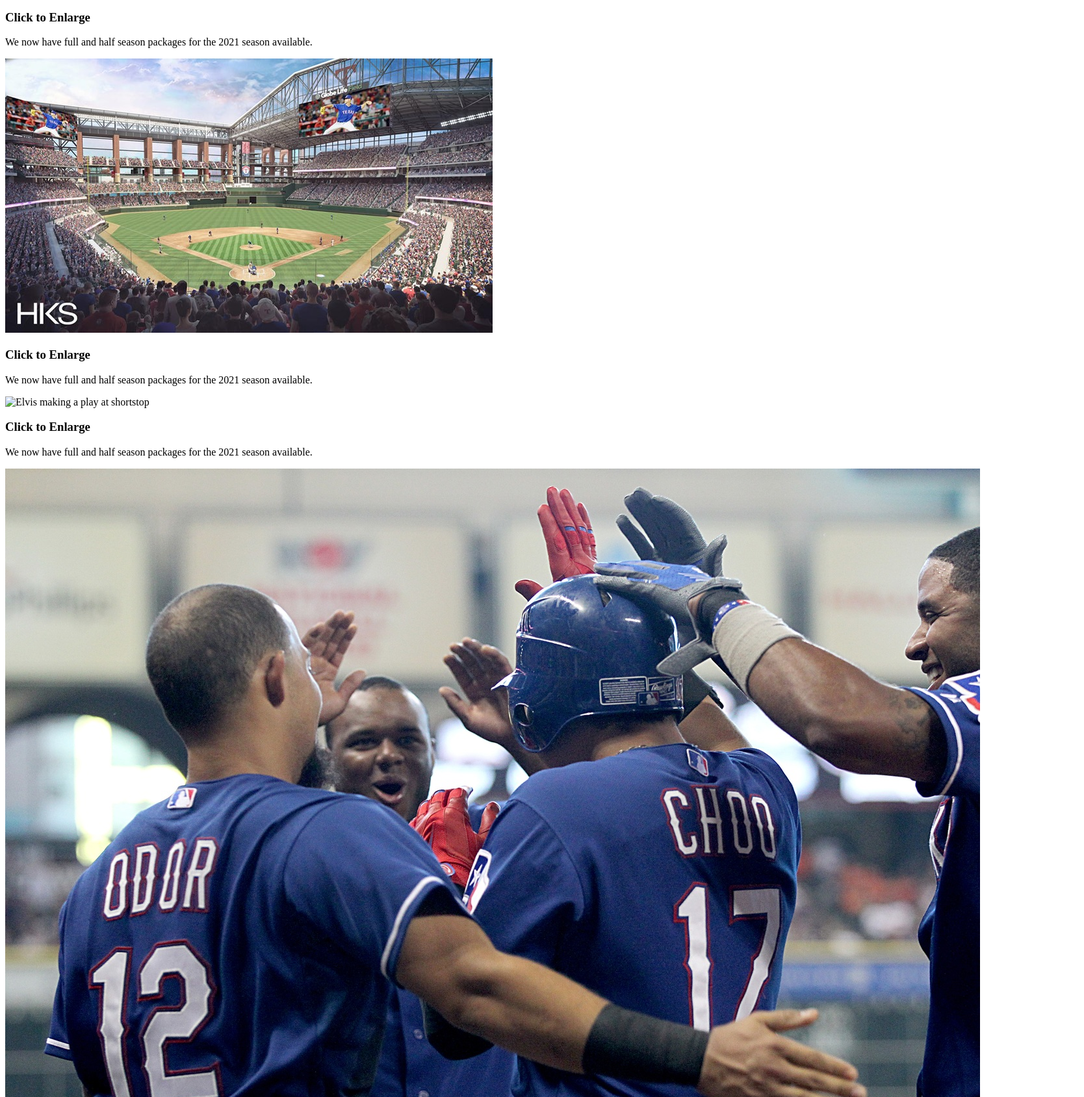
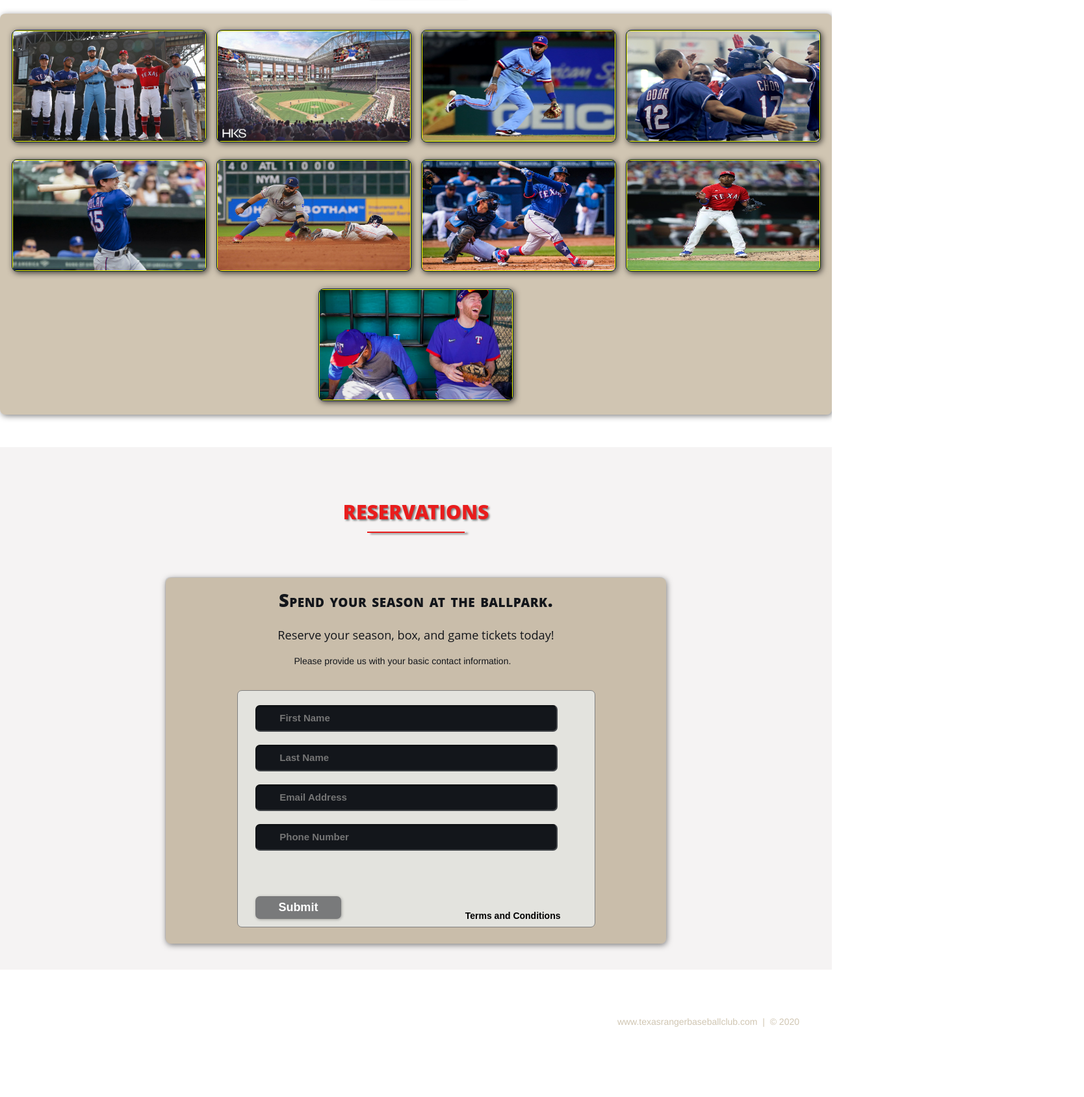
Before and after one commit to austintuley/HTML-and-CSS-Projects, a plain HTML site: page Projects/project/index.html in a window 1280 px wide. Shown: the part 1112-2800 px from the top of the page at 65% size, 1668 px wide, since content can reach past the window. After the commit the page ends 2714 px from the top, so only its background shows below. Drawn offline with Linux system fonts and the light colour scheme.

Commit message:
Push basic HTML & CSS 'Texas Rangers' website

```diff
--- /dev/null
+++ b/Projects/project/css/animations.css
@@ -0,0 +1,109 @@
+/* ------------------------
+    MENU SECTION ANIMATION
+   ------------------------ */
+
+.menu {
+	color: #f00;
+	font: bold 12px/18px sans-serif;
+	text-align: center;
+	display: inline;
+	margin: 0% auto;
+	padding: 0;
+	list-style: none;
+	text-decoration: none;
+}
+
+.menu li {
+	color: #000;
+	background-color: rgba(255, 255, 255, 1);
+	display: inline-block;
+	margin: 0% auto;
+	position: relative;
+	padding: 15px 4%;
+	border: 1px solid #9d9fa2;
+	box-shadow: 2px 2px 10px 0 rgba(0, 0, 0, 0.5);
+	border-radius: 6px;
+	/* background-color:#052136; */
+	cursor: pointer;
+	transition-property: background;
+	transition-duration: .4s;
+	transition-delay: 0s;
+	transition-timing-function: ease-in-out;
+}
+
+.menu li:hover {
+	color: #f00;
+	background-color: rgba(100, 65, 0, .3);
+}
+
+/* ---------------------------
+    GALLERY SECTION ANIMATION
+   --------------------------- */
+
+.photo {
+	position: relative;
+	line-height: 0;
+	margin-bottom: 2em;
+	overflow: hidden;
+	border-radius: 8px;
+	padding: 1px;
+	border: 1px solid #021a40;
+	background-color: #ff0;
+	box-shadow: 2px 2px 10px 0 rgba(0, 0, 0, 0.7);
+}
+
+.photo-container {
+	text-align: center;
+	margin: 15px auto;
+	width: 300px;
+	height: 169px;
+}
+
+.photo img {
+	max-width: 100%;
+	width: 300px;
+	height: 169px;
+}
+
+.photo-overlay {
+	color: #fff;
+	position: absolute;
+	top: 0;
+	right: 0;
+	bottom: 0;
+	left: 0;
+	padding-left: 20px;
+	padding-right: 20px;
+	justify-content: center; /* FOR CENTERING TEXT INSIDE .PHOTO-OVERLAY */
+	align-items: center;
+	background: rgba(0, 0, 0, .5);
+}
+
+.white-head {
+	color: #c9bdaa;
+	margin-top: 5%;
+}
+
+/* ---------------------------
+    PHOTO OVERLAY TRANSITIONS
+   --------------------------- */
+
+.photo-overlay {
+	opacity: 0;
+	transition: opacity .5s;
+	border-radius: 10px;
+	cursor: pointer;
+}
+
+.photo-overlay:hover {
+	opacity: 1;
+}
+
+.photo img {
+	transition: transform .5s;
+	transform-origin: 50% 50%;
+}
+
+.photo img:hover {
+	transform: scale(1.1);
+}
--- /dev/null
+++ b/Projects/project/css/shared.css
@@ -0,0 +1,354 @@
+/* ----------------
+	GENERIC STYLES
+   ---------------- */
+
+html {
+	font-family: sans-serif;
+	font-size: 62.5%;
+	-webkit-tap-highlight-color: rgba(0, 0, 0, 0);
+	-webkit-text-size-adjust: 100%;
+	-ms-text-size-adjust: 100%;
+}
+
+body {
+	font-size: 14px;
+	margin: 0;
+	font-family: "Helvetica Neue", Helvetica, Arial, sans-serif;
+	line-height: 1.42857143;
+	color: #333;
+	background-color: #fff;
+}
+
+footer,
+nav {
+	display: block;
+}
+
+h1,
+h2,
+h3,
+h4,
+h5,
+h6 {
+	font-family: 'Open Sans', sans-serif;
+}
+
+h1 {
+	line-height: 50px;
+	font-weight: 900;
+	font-size: 30px;
+	text-transform: uppercase;
+	text-align: center;
+	color: #e91c1c;
+	text-shadow: 2px 2px 3px rgba(0, 0, 0, 0.5);
+}
+
+h1::after {
+	/* THIS IS WHERE THE UNDERLINE EFFECT HAPPENS */
+	display: block;
+	content: "";
+	height: 2px;
+	width: 150px;
+	background: #e91c1c;
+	margin: 5px auto 4px;
+	box-shadow: 5px 2px 3px rgba(0, 0, 0, 0.5);
+}
+
+h2 {
+	line-height: 50px;
+	color: #e91c1c;
+}
+
+h3 {
+	line-height: 30px;
+	padding-bottom: 20px;
+}
+
+h4 {
+	padding-top: 25px;
+	line-height: 40px;
+	padding-bottom: 0px;
+	font-size: 22px;
+	font-weight: 900;
+}
+
+p {
+	font-weight: 300;
+	line-height: 30px;
+	padding-bottom: 15px;
+}
+
+.text-center {
+	text-align: center;
+}
+
+.heading-padding {
+	padding-bottom: 40px;
+}
+
+section {
+	padding-top: 50px;
+	margin-bottom: 50px;
+}
+
+.navbar {
+	height: 150px;
+	max-height: 340px;
+	display: block;
+}
+
+.container {
+	padding-right: 15px;
+	padding-left: 15px;
+	margin-right: auto;
+	margin-left: auto;
+}
+
+.container-fluid {
+	padding-right: 15px;
+	padding-left: 15px;
+	margin-right: auto;
+	margin-left: auto;
+}
+
+.row {
+	margin-right: -15px;
+	margin-left: -15px;
+}
+
+.clearfix:after,
+.container:after,
+.navbar:after {
+	clear: both;
+	display: table;
+	content: " ";
+}
+
+.wrap {
+	height: 100%;
+	width: 100%;
+	position: absolute;
+	/* THIS ENSURES THAT THE IMAGES CANNOT
+	   RENDER OUTSIDE OF THEIR CONTAINER
+	   WITHOUT FORCING ANY SCROLLBARS */
+	overflow: hidden;
+	top: 0;
+	left: 0;
+	text-align: center;
+}
+
+.menu-container {
+	max-height: 340px;
+	margin: 0% auto; /*how you would center something */
+	content: " ";
+	/* top: 0;
+	left: 0; */
+	/* position: absolute; */ /* To the top edge of the screen*/
+	width: 100%;
+	position: fixed;
+	z-index: 100;
+	/* background-color: rgba(255, 255, 255, 0.5); */
+}
+
+/* -------------
+    HOME STYLES
+   ------------- */
+
+#home {
+	background: url(../images/ballcap.jpg) no-repeat 50% 50%;
+	background-attachment: fixed; /* keeps image from moving during scrolling */
+	-webkit-background-size: cover;
+	-moz-background-size: cover;
+	-o-background-size: cover;
+	background-size: cover;
+	width: 100%;
+	display: block;
+	height: auto;
+	padding-top: 350px; /* This is spacer before main title logo */
+	padding-bottom: 500px; /* This is spacer before main title logo */
+	color: #fff;
+}
+
+.head-main {
+	text-shadow: 2px 4px 5px rgba(0, 0, 0, 0.9);
+	font-variant: small-caps;
+	color: #fff;
+	letter-spacing: 5pt;
+	word-spacing: 21pt;
+	font-size: 4.5em;
+	text-align: left;
+	font-family: impact, sans-serif;
+	line-height: 2;
+	font-weight: 900;
+	border: 5px double #fff;
+	padding: 10px;
+}
+
+.head-sub-main {
+	font-size: 23px;
+	font-weight: 500;
+	padding: 50px 20px 10px 20px;
+	text-transform: uppercase;
+}
+
+.head-last {
+	font-size: 18px;
+	font-weight: 900;
+	padding: 5px 20px 20px 20px;
+	border: 1px dotted #fff;
+	padding: 5px;
+}
+
+/* ----------------
+	CONTACT STYLES
+   ---------------- */
+
+.flex-container {
+	display: -webkit-flex;
+	display: flex;
+	flex-wrap: wrap;
+	padding: 10px;
+	border-radius: 8px;
+	margin: 0px auto;
+	background-color: rgba(100, 65, 0, .3);
+	box-shadow: 2px 2px 10px 0 rgba(0, 0, 0, 0.5);
+}
+
+#contact {
+	background-color: #f5f3f3;
+}
+
+.reservation {
+	width: 60%;
+	padding: 10px;
+	border-radius: 8px;
+	margin: 0px auto;
+	background-color: rgba(100, 65, 0, .3);
+	box-shadow: -1px -1px 1px 0 rgba(0, 0, 0, 0.1), 1px 2px 10px 0 rgba(0, 0, 0, 0.5);
+}
+
+.reservation h2 {
+	width: 70%;
+	text-align: center;
+	margin: 0 auto;
+	color: #13161b;
+	font-weight: 500;
+	font-size: 1.3em;
+	letter-spacing: 0pt;
+	word-spacing: 0pt;
+}
+
+.reservation h2 span {
+	width: 70%;
+	text-align: center;
+	margin: 0 auto;
+	color: #13161b;
+	font-weight: 900;
+	font-size: 1.5em;
+	font-variant: small-caps;
+	letter-spacing: .4pt;
+	word-spacing: .3pt;
+}
+
+.reservation p {
+	color: #13161b;
+	width: 50%;
+	margin: 0 auto;
+}
+
+.reservation form {
+	font-size: 15px;
+	outline: none;
+	font-weight: 600;
+	color: #8d8e8f;
+	padding: 12px 12px;
+	width: 70%;
+	border: 1px solid #808080;
+	margin: 2% auto;
+	border-radius: 7px;
+	background: rgb(227 227 222);
+	box-shadow: 2px 3px 3px 0px rgba(0, 0, 0, 0, .3);
+	font-family: 'Raleway', sans-serif;
+}
+
+.reservation input[type="text"] {
+	font-size: 15px;
+	outline: none;
+	font-weight: 600;
+	color: #8d8e8f;
+	padding: 2% 1% 2% 7%;
+	width: 80%;
+	border-top: 1px solid #090b0d;
+	border-right: 2px solid #424549;
+	border-bottom: 2px solid #424549;
+	border-left: 1px solid #090b0d;
+	margin: 10px 1em;
+	border-radius: 7px;
+	background: #13161b;
+	box-shadow: inset 0px 3px 0px 0px rgba(5, 5, 5, 0.15);
+	font-family: 'Raleway', sans-serif;
+}
+
+.reservation input[type="text"]:hover {
+	box-shadow: 0 0 18px rgba(100, 65, 0, .8);
+}
+
+.form-spacer {
+	padding: 30px 39px;
+}
+
+.terms {
+	margin: 30px 1px 0 0;
+	padding-left: 52px;
+	font-size: 14px;
+	line-height: 5px;
+	color: #000;
+	cursor: pointer;
+	font-family: 'Raleway', sans-serif;
+	font-weight: 600;
+	position: relative;
+	display: inline;
+	float: right;
+	margin-top: 13%;
+}
+
+.terms:hover {
+	color: orange;
+	text-decoration: underline;
+}
+
+.submit input[type='submit'] {
+	color: rgb(255, 255, 255);
+	cursor: pointer;
+	border: none;
+	font-weight: 900;
+	outline: none;
+	text-align: center;
+	font-family: 'Raleway', sans-serif;
+	margin: 0px 3%;
+	padding: 7px 0px;
+	width: 25%;
+	font-size: 18px;
+	transition: border-color 0.3s color 0.3s background-color 0.3s;
+	border-radius: 7px;
+	background-color: #797a7b;
+	box-shadow: 1px 1px 4px 0 rgba(0, 0, 0, 0.3);
+}
+
+.submit input[type='submit']:hover {
+	color: #000;
+	background-color: #8d8e8f;
+	box-shadow: inset 1px 2px 15px 0 rgba(0, 0, 0, 0.5);
+}
+
+/* ---------------
+	FOOTER STYLE
+   --------------- */
+
+#footer {
+	background-color: ;
+	color: rgba(100, 65, 0, .3);
+	text-shadow: 2px 2px 8px 0 (0, 0, 0, 0.4);
+	padding: 20px 50px 20px 5px;
+	text-align: right;
+}
--- a/Projects/project/index.html
+++ b/Projects/project/index.html
@@ -3,145 +3,146 @@
 <head>
     <meta charset="UTF-8">
     <meta name="viewport" content="width=device-width, initial-scale=1.0">
-        <title>Texas Rangers Baseball</title>
+    <title>The Texas Rangers</title>
+    <link rel="stylesheet" href="./css/shared.css">
+    <link rel="stylesheet" href="./css/animations.css">
 </head>
 <body>
-
     <!-- NAV -->
-        <div>
-            <div>
-                <ul>
-                    <a href="#home" id="link"><li>HOME</li></a>
-                    <a href="#gallery" id="link"><li>GALLERY</li></a>
-                    <a href="#contact" id="link"><li>RESERVATIONS</li></a>
+    <div class="wrap">
+        <div class="menu-container">
+            <ul class="menu">
+               <a href="#home"><li>Home</li></a>
+               <a href="#gallery"><li>Gallery</li></a>
+               <a href="#contact"><li>Reservations</li></a>
             </ul>
         </div>
     </div>
-        <!-- END NAV-->
+    <!-- END NAV -->
 
     <!-- HOME -->
     <div id="home">
-            <div>
-                <div>
-                    <span>The Texas Rangers</span>
+        <div class="container">
+            <div class="text-center">
+                <span class="head-main">The Texas Rangers</span>
             </div>
         </div>
     </div>
     <!-- END HOME-->
 
     <!-- GALLERY -->
-        <section>
-            <div id="gallery">
+    <section id="gallery">
+        <div>
             <h1>Gallery</h1>
-                <div>
+            <div class="flex-container">
 
-                    <!-- PHOTO-CONTAINER 1-->
-                    <div>
-                        <div>
-                            <img src="./images/thumb/thumbnail_1.jpg" alt="New 2020 Uniforms">
-                            <div>
+                <!-- PHOTO CONTAINER 1-->
+                <div class="photo-container">
+                    <div class="photo">
+                        <img src="./images/thumb/thumbnail_1.jpg" alt="">
+                        <div class="photo-overlay">
                             <h3>Click to Enlarge</h3>
-                                <p>We now have full and half season packages for the 2021 season available.</p>
+                            <p>2021 Season Tickets Now On Sale</p>
                         </div>
                     </div>
                 </div>
-                    <!-- END PHOTO-CONTAINER 1-->
+                <!-- END PHOTO CONTAINER 1-->
 
-                    <!-- PHOTO-CONTAINER 2-->
-                    <div>
-                        <div>
-                            <img src="./images/thumb/thumbnail_2.jpg" alt="Globe Life Field">
-                            <div>
+                <!-- PHOTO CONTAINER 2-->
+                <div class="photo-container">
+                    <div class="photo">
+                        <img src="./images/thumb/thumbnail_2.jpg" alt="">
+                        <div class="photo-overlay">
                             <h3>Click to Enlarge</h3>
-                                <p>We now have full and half season packages for the 2021 season available.</p>
+                            <p>2021 Season Tickets Now On Sale</p>
                         </div>
                     </div>
                 </div>
-                    <!-- END PHOTO-CONTAINER 2-->
+                <!-- END PHOTO CONTAINER 2-->
 
-                    <!-- PHOTO-CONTAINER 3-->
-                    <div>
-                        <div>
-                            <img src="./images/thumb/thumbnail_3.jpg" alt="Elvis making a play at shortstop">
-                            <div>
+                <!-- PHOTO CONTAINER 3-->
+                <div class="photo-container">
+                    <div class="photo">
+                        <img src="./images/thumb/thumbnail_3.webp" alt="">
+                        <div class="photo-overlay">
                             <h3>Click to Enlarge</h3>
-                                <p>We now have full and half season packages for the 2021 season available.</p>
+                            <p>2021 Season Tickets Now On Sale</p>
                         </div>
                     </div>
                 </div>
-                    <!-- END PHOTO-CONTAINER 3-->
+                <!-- END PHOTO CONTAINER 3-->
 
-                    <!-- PHOTO-CONTAINER 4-->
-                    <div>
-                        <div>
-                            <img src="./images/thumb/thumbnail_4.jpg" alt="Choo being congratulated after a hit">
-                            <div>
+                <!-- PHOTO CONTAINER 4-->
+                <div class="photo-container">
+                    <div class="photo">
+                        <img src="./images/thumb/thumbnail_4.jpg" alt="">
+                        <div class="photo-overlay">
                             <h3>Click to Enlarge</h3>
-                                <p>We now have full and half season packages for the 2021 season available.</p>
+                            <p>2021 Season Tickets Now On Sale</p>
                         </div>
                     </div>
                 </div>
-                    <!-- END PHOTO-CONTAINER 4-->
+                <!-- END PHOTO CONTAINER 4-->
 
-                    <!-- PHOTO-CONTAINER 5-->
-                    <div>
-                        <div>
-                            <img src="./images/thumb/thumbnail_5.jpg" alt="Solak follow through of a swing">
-                            <div>
+                <!-- PHOTO CONTAINER 5-->
+                <div class="photo-container">
+                    <div class="photo">
+                        <img src="./images/thumb/thumbnail_5.jpg" alt="">
+                        <div class="photo-overlay">
                             <h3>Click to Enlarge</h3>
-                                <p>We now have full and half season packages for the 2021 season available.</p>
+                            <p>2021 Season Tickets Now On Sale</p>
                         </div>
                     </div>
                 </div>
-                    <!-- END PHOTO-CONTAINER 5-->
+                <!-- END PHOTO CONTAINER 5-->
 
-                    <!-- PHOTO-CONTAINER 6-->
-                    <div>
-                        <div>
-                            <img src="./images/thumb/thumbnail_6.jpg" alt="Odor laying down at tag at second base">
-                            <div>
+                <!-- PHOTO CONTAINER 6-->
+                <div class="photo-container">
+                    <div class="photo">
+                        <img src="./images/thumb/thumbnail_6.jpg" alt="">
+                        <div class="photo-overlay">
                             <h3>Click to Enlarge</h3>
-                                <p>We now have full and half season packages for the 2021 season available.</p>
+                            <p>2021 Season Tickets Now On Sale</p>
                         </div>
                     </div>
                 </div>
-                    <!-- END PHOTO-CONTAINER 6-->
+                <!-- END PHOTO CONTAINER 6-->
 
-                    <!-- PHOTO-CONTAINER 7-->
-                    <div>
-                        <div>
-                            <img src="./images/thumb/thumbnail_7.jpg" alt="Calhoun follow through of a swing">
-                            <div>
+                <!-- PHOTO CONTAINER 7-->
+                <div class="photo-container">
+                    <div class="photo">
+                        <img src="./images/thumb/thumbnail_7.jpg" alt="">
+                        <div class="photo-overlay">
                             <h3>Click to Enlarge</h3>
-                                <p>We now have full and half season packages for the 2021 season available.</p>
+                            <p>2021 Season Tickets Now On Sale</p>
                         </div>
                     </div>
                 </div>
-                    <!-- END PHOTO-CONTAINER 7-->
+                <!-- END PHOTO CONTAINER 7-->
 
-                    <!-- PHOTO-CONTAINER 8-->
-                    <div>
-                        <div>
-                            <img src="./images/thumb/thumbnail_8.jpg" alt="Montero getting pumped up on the mound">
-                            <div>
+                <!-- PHOTO CONTAINER 8-->
+                <div class="photo-container">
+                    <div class="photo">
+                        <img src="./images/thumb/thumbnail_8.jpg" alt="">
+                        <div class="photo-overlay">
                             <h3>Click to Enlarge</h3>
-                                <p>We now have full and half season packages for the 2021 season available.</p>
+                            <p>2021 Season Tickets Now On Sale</p>
                         </div>
                     </div>
                 </div>
-                    <!-- END PHOTO-CONTAINER 8-->
+                <!-- END PHOTO CONTAINER 8-->
 
-                    <!-- PHOTO-CONTAINER 9-->
-                    <div>
-                        <div>
-                            <img src="./images/thumb/thumbnail_9.jpg" alt="Frazier laughing in the dugout during batting practice">
-                            <div>
+                <!-- PHOTO CONTAINER 9-->
+                <div class="photo-container">
+                    <div class="photo">
+                        <img src="./images/thumb/thumbnail_9.jpg" alt="">
+                        <div class="photo-overlay">
                             <h3>Click to Enlarge</h3>
-                                <p>We now have full and half season packages for the 2021 season available.</p>
+                            <p>2021 Season Tickets Now On Sale</p>
                         </div>
                     </div>
                 </div>
-                    <!-- END PHOTO-CONTAINER 9-->
+                <!-- END PHOTO CONTAINER 9-->
 
             </div>
         </div>
@@ -149,40 +150,41 @@
     <!-- END GALLERY -->
 
     <!-- RSVP -->
-        <section>
-            <div id="contact">
-                <div>
-                    <h1>Reservations</h1>
-                    <div>
-                        <h2><span>Your next trip to the new ballpark is just 90 feet away.</span><br>
-                            Reserve your suite and seats today!
+    <section id="contact">
+        <div class="container">
+            <div class="heading-padding">
+                <h1 class="heading-padding">Reservations</h1>
+                    <div class="reservation">
+                        <h2><span>Spend your season at the ballpark.</span>
+                            <br>Reserve your season, box, and game tickets today!
                         </h2>
-                        <p>
+                        <p class="rsvp-text">
                             Please provide us with your basic contact information.
                         </p>
-                        <div>
+                        <div class="form-rsvp">
                             <form action="" method="POST">
-                                <input class="rsvp" type="text" value="First Name">
-                                <input class="rsvp" type="text" value="Last Name">
-                                <input class="rsvp" type="text" value="Email Address">
-                                <input class="rsvp" type="text" value="Phone Number">
+                                <input class="rsvp" type="text" value="" placeholder="First Name">
+                                <input class="rsvp" type="text" value="" placeholder="Last Name">
+                                <input class="rsvp" type="text" value="" placeholder="Email Address">
+                                <input class="rsvp" type="text" value="" placeholder="Phone Number">
                                 <div class="form-spacer">
                                     <label class="terms">Terms and Conditions</label>
                                 </div>
-                                <div>
+                                <div class="submit">
                                     <input type="submit" value="Submit">
                                 </div>
                             </form>
                         </div>
                     </div>
+
             </div>
         </div>
     </section>
     <!-- END RSVP -->
 
-        <!-- FOOTER-->
-        <div>
-            www.thetexasrangersbaseballclub.org &nbsp;|&nbsp; &copy; 2020
+    <!-- FOOTER -->
+    <div id="footer">
+        www.texasrangerbaseballclub.com &nbsp;|&nbsp; &copy; 2020
     </div>
     <!-- END FOOTER -->
 
```
Also changed, not shown: Projects/project/images/ballcap.jpg (added). Lines whose indentation alone changed are shown as unchanged.
